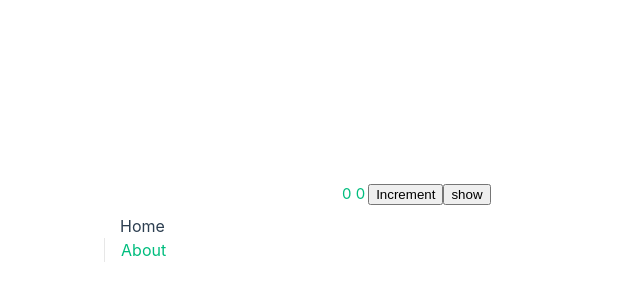
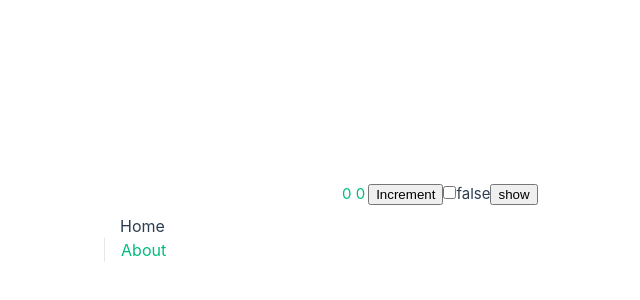
Before and after one commit to jiahaoxiang2000/onetools, a Vue app: page / in a window 1280 px wide. Shown: the part 170-470 px from the top of the page, without its empty margins (301-941 px from the left). Built offline with nearby package versions, Linux system fonts and the light colour scheme.

Commit message:
model: for the data input

```diff
--- a/src/components/TheWelcome.vue
+++ b/src/components/TheWelcome.vue
@@ -3,11 +3,14 @@ import { ref } from 'vue'
 import { useCounterStore } from '../stores/counter'
 let counterStore = useCounterStore()
 let show = ref(true)
+let checked = ref(false)
 </script>
 
 <template>
   <a v-if="show">{{ counterStore.count }} {{ counterStore.doubleCount }}</a>
   <button @click="counterStore.increment">Increment</button>
+  <input type="checkbox" id="checkbox" v-model="checked" />
+  <label for="checkbox">{{ checked }}</label>
   <button
     @click="
       () => {
```
